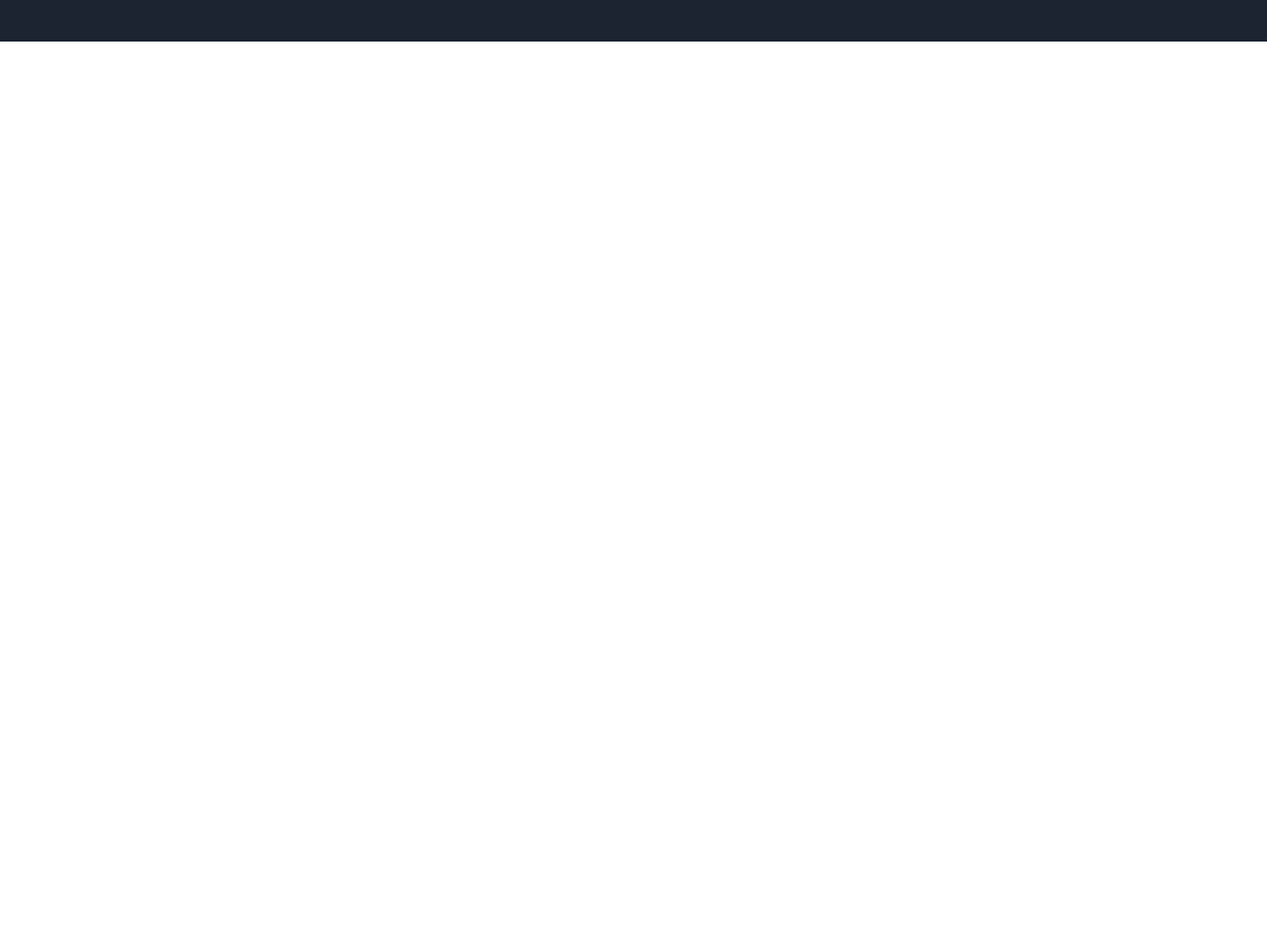
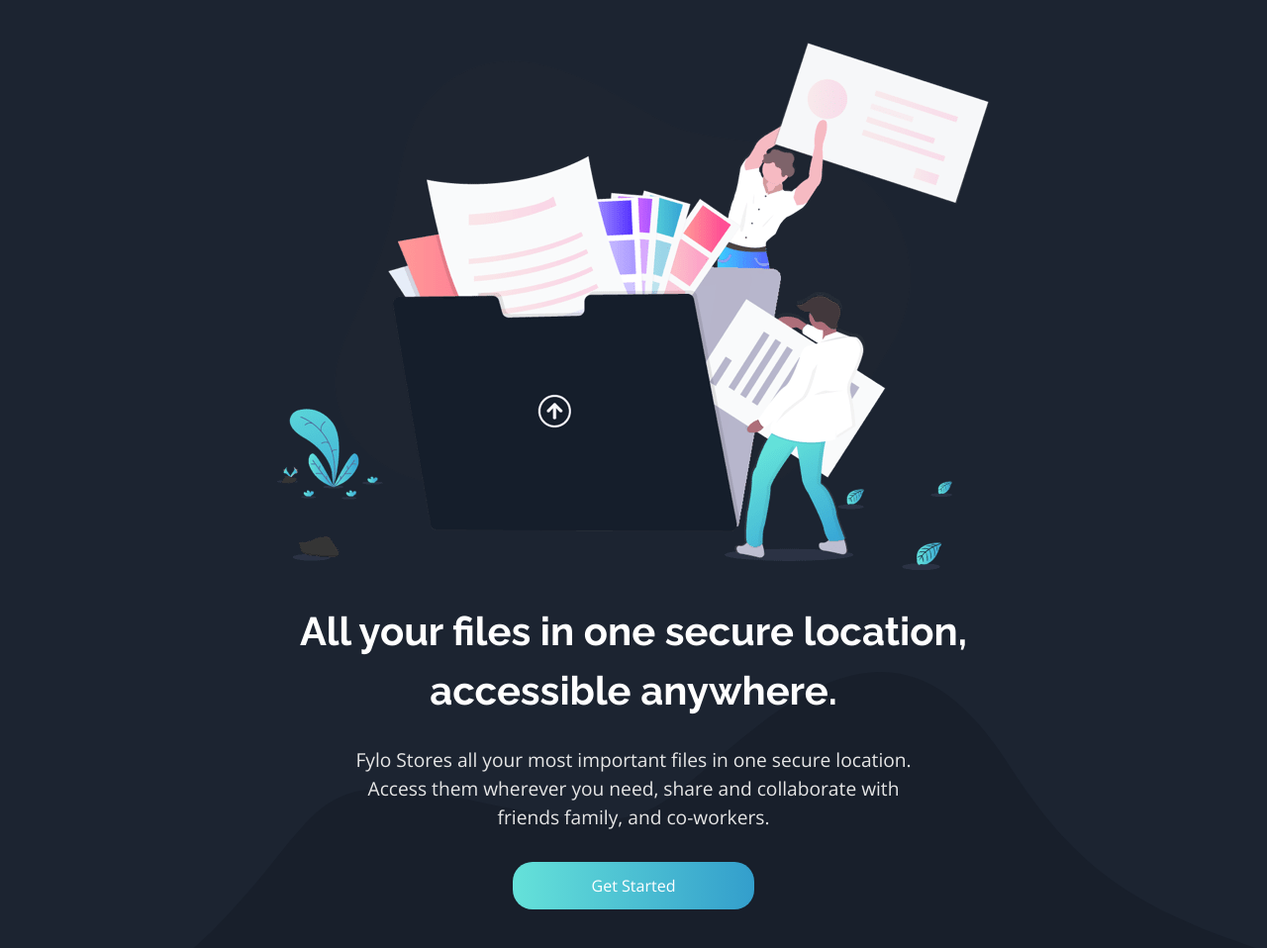
Before and after one commit to Kareemayman/Fylo_Dark_Landing_Page_FEM_Challenge, a plain HTML site: page index.html in a window 1280 px wide. Shown: the part 134-1092 px from the top of the page at 99% size. Before the commit the page ends 800 px from the top, so only its background shows below. Drawn offline with nearby package versions, Linux system fonts and the light colour scheme.

Commit message:
Finished Landing Page

```diff
--- a/css/fylo.css
+++ b/css/fylo.css
@@ -19,13 +19,13 @@
 /* End Variables */
 
 /* Start Global Rules */
-.raleway {
+.raleway, h1, h2, h3, h4, h5, h6 {
     font-family: "Raleway", sans-serif;
     font-optical-sizing: auto;
     font-style: normal;
 }
 
-.open-sans {
+.open-sans, p {
     font-family: "Open Sans", sans-serif;
     font-optical-sizing: auto;
     font-style: normal;
@@ -92,6 +92,68 @@ header .container .links a:hover {
     color: white;
     text-decoration: underline;
 }
+
+main .intro {
+    background-color: var(--intro-and-email-background);
+}
+
+main .intro .container {
+    display: flex;
+    flex-direction: column;
+    align-items: center;
+    padding-bottom: 60px;
+}
+
+main .intro .intro-img img {
+    max-width: 100%;
+}
+
+main .intro .container h1 {
+    color: white;
+    font-weight: var(--font-bold);
+    width: 720px;
+    font-size: 2.5rem;
+    text-align: center;
+    line-height: 1.5;
+}
+
+main .intro .container p {
+    color: rgb(230, 230, 230);
+    width: 600px;
+    text-align: center;
+    line-height: 1.5;
+    font-size: 1.2rem;
+}
+
+main .intro .container a {
+    text-align: center;
+    color: white;
+    font-weight: var(--font-light);
+    padding: 15px 80px;
+    border-radius: 20px;
+    background-image: linear-gradient(to right, var(--cyan), var(--blue));
+    margin-top: 30px;
+    transition: var(--main-trans);
+}
+
+main .intro .container a:hover {
+    background-image: linear-gradient(to right, var(--cyan), var(--cyan));
+}
+
+main .intro .curvy-background {
+    background-image: url(../images/bg-curvy-desktop.svg);
+    width: 100%;
+    background-size: cover;
+    background-repeat: no-repeat;
+    /* background-position: center; */
+    height: 300px;
+    margin-top: -300px;
+}
+
+.features {
+    background-color: var(--main-background);
+}
+
 /* End Local Rules */
 
 /* Start Media Queries */
@@ -108,6 +170,20 @@ header .container .links a:hover {
     header .container .links {
         gap: 15px;
         font-size: var(--body-font-size);
+    }
+
+    main .intro .container h1 {
+        width: 300px;
+        font-size: 1.5rem;
+    }
+
+    main .intro .container p {
+        width: 300px;
+        font-size: 0.9rem;
+    }
+
+    main .intro .curvy-background {
+        display: none;
     }
 }
 /* Container Queries */
--- a/index.html
+++ b/index.html
@@ -38,5 +38,37 @@
             </div>
         </div>
     </header>
+
+    <main>
+        <div class="intro">
+            <div class="container">
+                <div class="intro-img">
+                    <img src="images/illustration-intro.png" alt="intro-img">
+                </div>
+
+                <h1>
+                    All your files in one secure location, accessible anywhere.
+                </h1>
+
+                <p>
+                    Fylo Stores all your most important files in one secure location.
+                    Access them wherever you need, share and collaborate with friends
+                    family, and co-workers.
+                </p>
+
+                <a href="#sign-in" class="open-sans">Get Started</a>
+
+            </div>
+
+            <div class="curvy-background">
+                <!-- <img src="images/bg-curvy-desktop.svg" alt="curvy-background"> -->
+            </div>
+
+        </div>
+
+        <div class="features" id="features">
+
+        </div>
+    </main>
 </body>
 </html>
```
